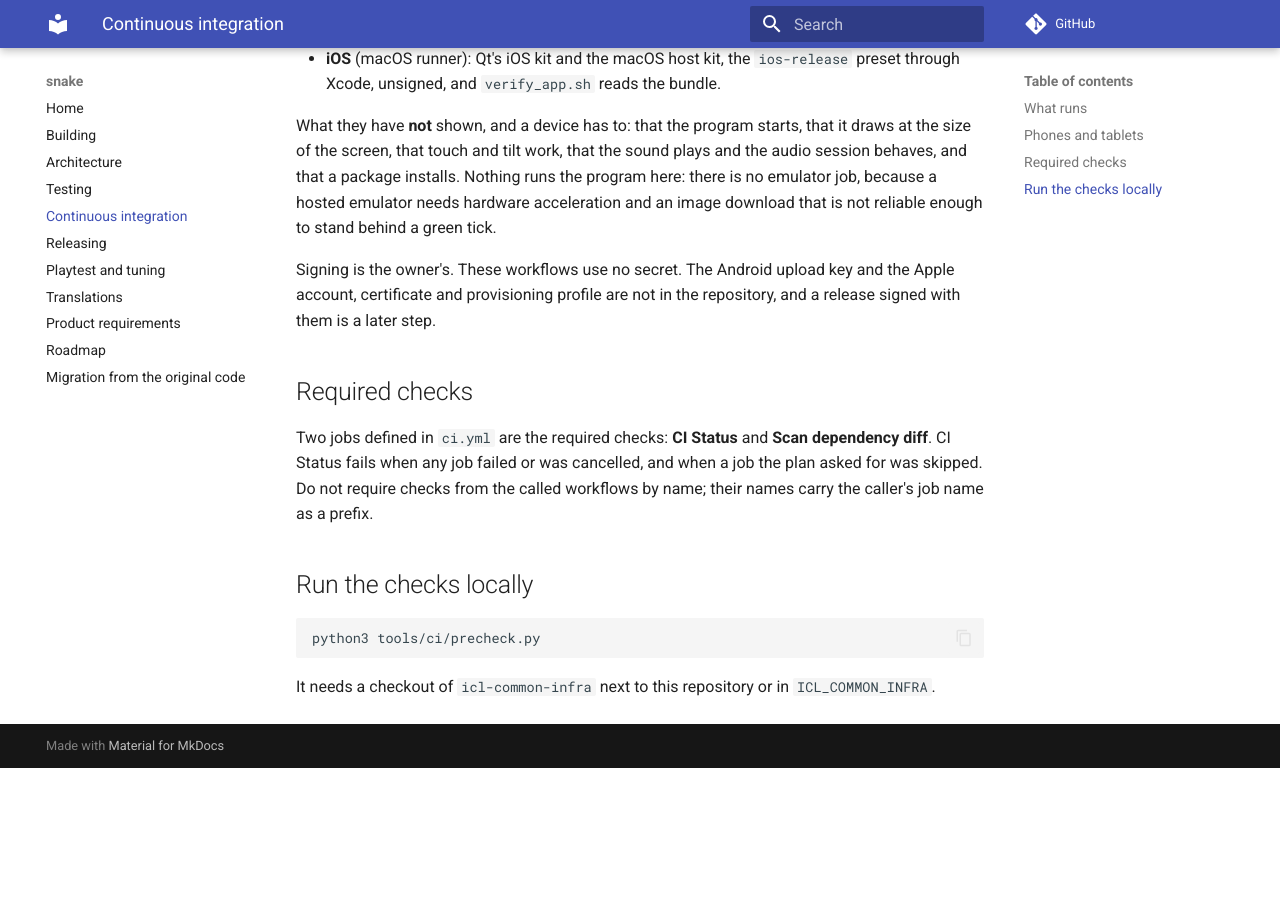
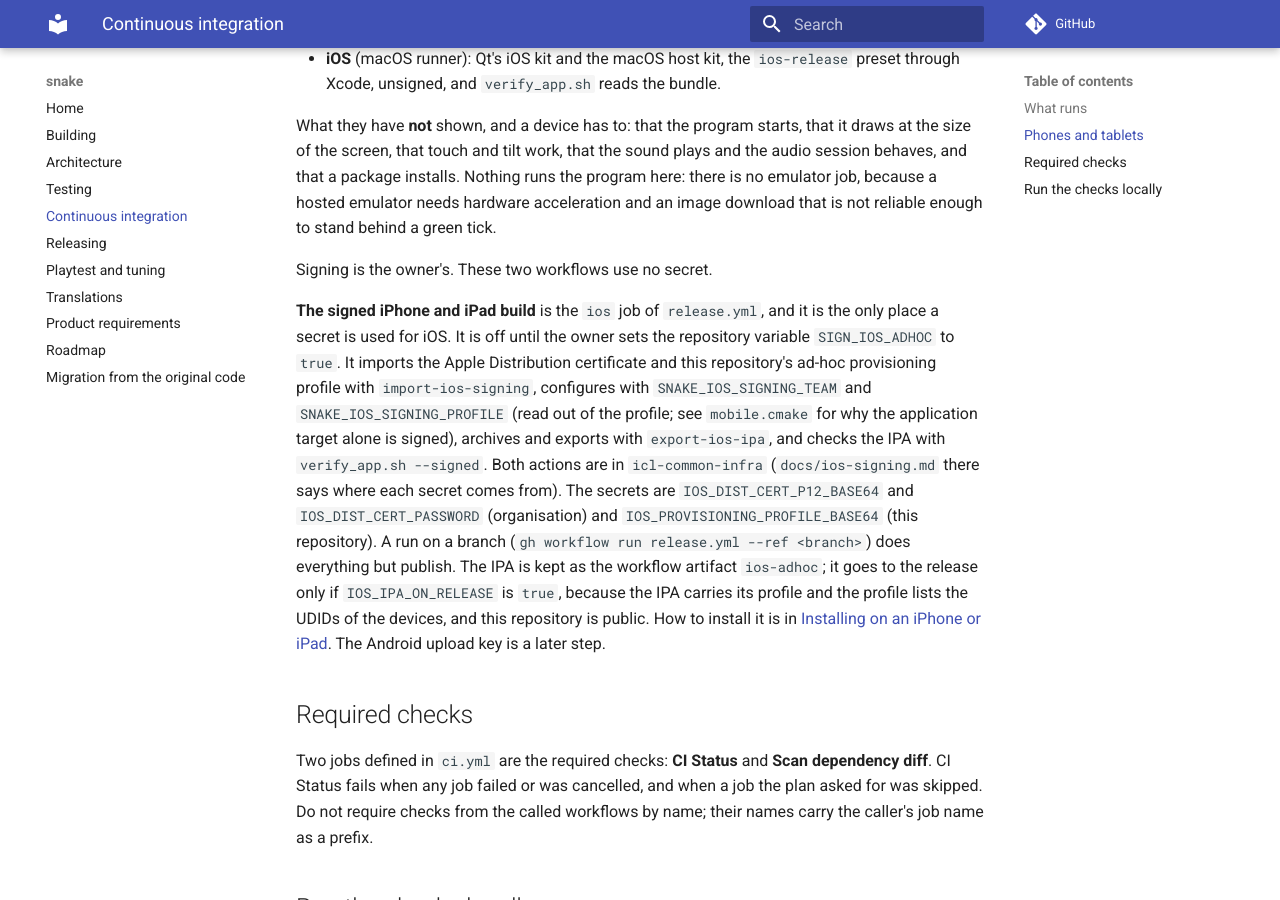
Before and after one commit to iainchesworthlabs/snake, an MkDocs documentation site: the page built from docs/ci.md, in a window 1280 px wide and 900 px high, scrolled down 1106 px. Built offline with MkDocs 1.6.1 and Material for MkDocs 9.7.7, drawn with Linux system fonts in a browser that asks for light colours; comment, search, counter and statistics services are not loaded; before the commit the page ends 1874 px from its top, so only the background shows below that.

Commit message:
Build a signed ad-hoc iPhone and iPad IPA in the release workflow (#61)
## What

The signed iOS build, put before the ESP32 phase so that the phone
controls can be tried on the owner's devices.

- **`ios` job in `release.yml`.** It imports the Apple Distribution
certificate and this repository's ad-hoc provisioning profile with the
shared `import-ios-signing` action (icl-common-infra #31), configures
with `SNAKE_IOS_SIGNING_TEAM` and `SNAKE_IOS_SIGNING_PROFILE` (team and
profile name are read out of the profile, so they are not secrets),
archives and exports with `export-ios-ipa`, and checks the IPA with
`verify_app.sh --signed`. The application target alone is signed
(project-wide signing breaks on static libraries and Qt's resource
bundles, as CountdownSolver found).
- **Off by default.** It runs only when the repository variable
`SIGN_IOS_ADHOC` is `true`, so releases without iOS go on as before.
`publish` now waits for it and accepts it being skipped.
- **The IPA does not go to the release unless asked.** An ad-hoc IPA
carries its profile, which lists the UDIDs of the registered devices,
and this repository is public. It stays the workflow artifact
`ios-adhoc`; set `IOS_IPA_ON_RELEASE` to `true` to attach it (as
`release-ios-adhoc`, which the shared publish workflow signs, attests
and lists with the other files).
- Docs: `docs/ios-install.md`, `docs/ci.md`, the roadmap step 19a, and a
changelog fragment.

## Not run

The job cannot run yet. It needs the three secrets
(`IOS_DIST_CERT_P12_BASE64` and `IOS_DIST_CERT_PASSWORD` in the
organisation, `IOS_PROVISIONING_PROFILE_BASE64` here), the variable, and
a registered device. Until then the checks here show that the workflow
parses, passes the linters, and that the unsigned iOS build is
unchanged. The first signed run will probably need a fix or two, as the
other repositories' first runs did.

The pins of the two new actions are the merge commit of #31 and carry no
release tag yet.

Signed-off-by: Iain Chesworth <iain.chesworth@gmail.com>

```diff
--- a/docs/ci.md
+++ b/docs/ci.md
@@ -39,8 +39,19 @@
 program here: there is no emulator job, because a hosted emulator needs hardware acceleration and an image download that
 is not reliable enough to stand behind a green tick.
 
-Signing is the owner's. These workflows use no secret. The Android upload key and the Apple account, certificate and
-provisioning profile are not in the repository, and a release signed with them is a later step.
+Signing is the owner's. These two workflows use no secret.
+
+**The signed iPhone and iPad build** is the `ios` job of `release.yml`, and it is the only place a secret is used for iOS. It
+is off until the owner sets the repository variable `SIGN_IOS_ADHOC` to `true`. It imports the Apple Distribution
+certificate and this repository's ad-hoc provisioning profile with `import-ios-signing`, configures with
+`SNAKE_IOS_SIGNING_TEAM` and `SNAKE_IOS_SIGNING_PROFILE` (read out of the profile; see `mobile.cmake` for why the application
+target alone is signed), archives and exports with `export-ios-ipa`, and checks the IPA with `verify_app.sh --signed`. Both
+actions are in `icl-common-infra` (`docs/ios-signing.md` there says where each secret comes from). The secrets are
+`IOS_DIST_CERT_P12_BASE64` and `IOS_DIST_CERT_PASSWORD` (organisation) and `IOS_PROVISIONING_PROFILE_BASE64` (this
+repository). A run on a branch (`gh workflow run release.yml --ref <branch>`) does everything but publish. The IPA is kept as
+the workflow artifact `ios-adhoc`; it goes to the release only if `IOS_IPA_ON_RELEASE` is `true`, because the IPA carries its
+profile and the profile lists the UDIDs of the devices, and this repository is public. How to install it is in
+[Installing on an iPhone or iPad](ios-install.md). The Android upload key is a later step.
 
 ## Required checks
 
```
Also changed, not shown: changelog.d/ios-adhoc-build.added.md (added, +1 -0 lines), docs/ios-install.md (added, +45 -0 lines), docs/roadmap.md (+4 -0 lines), 2 other files.
